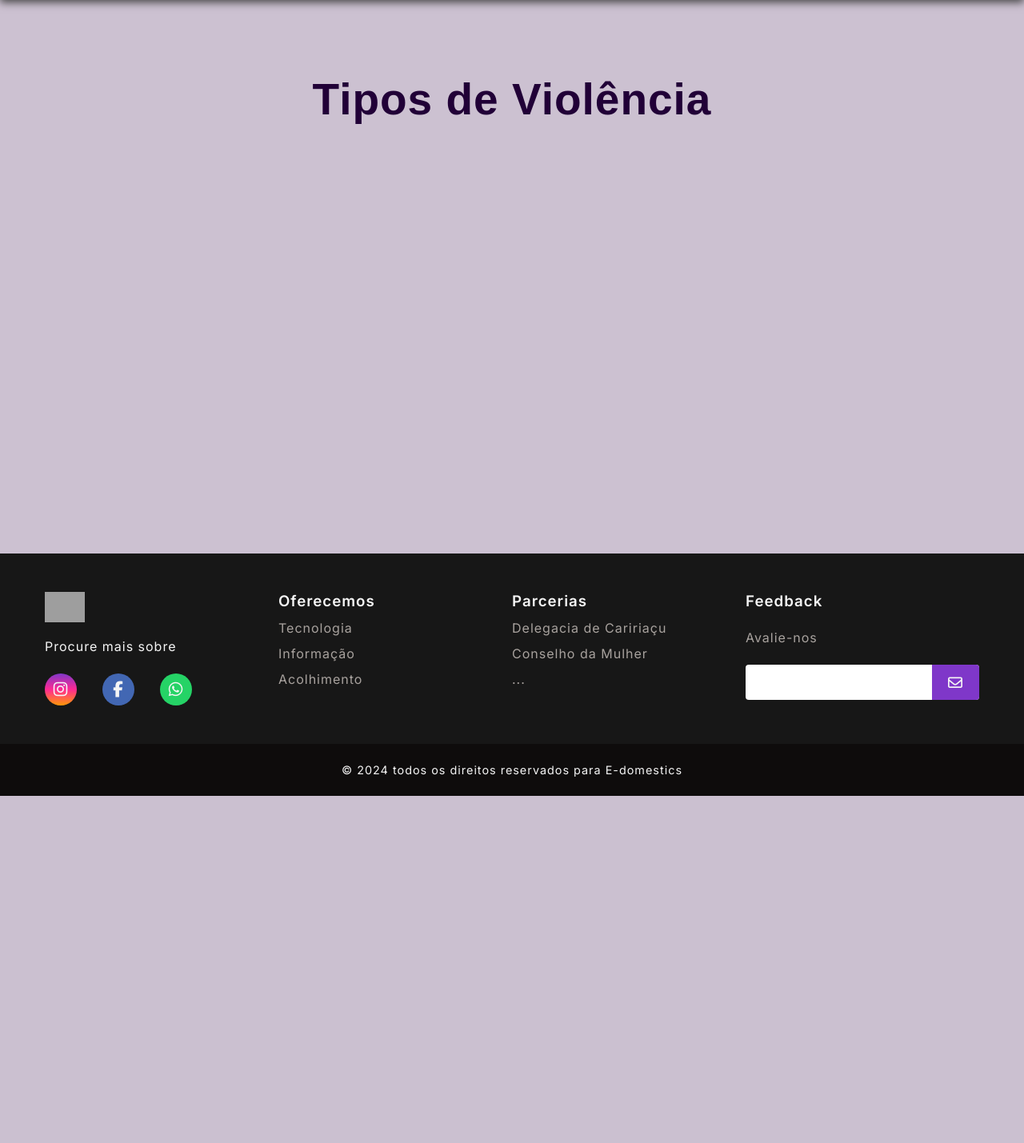
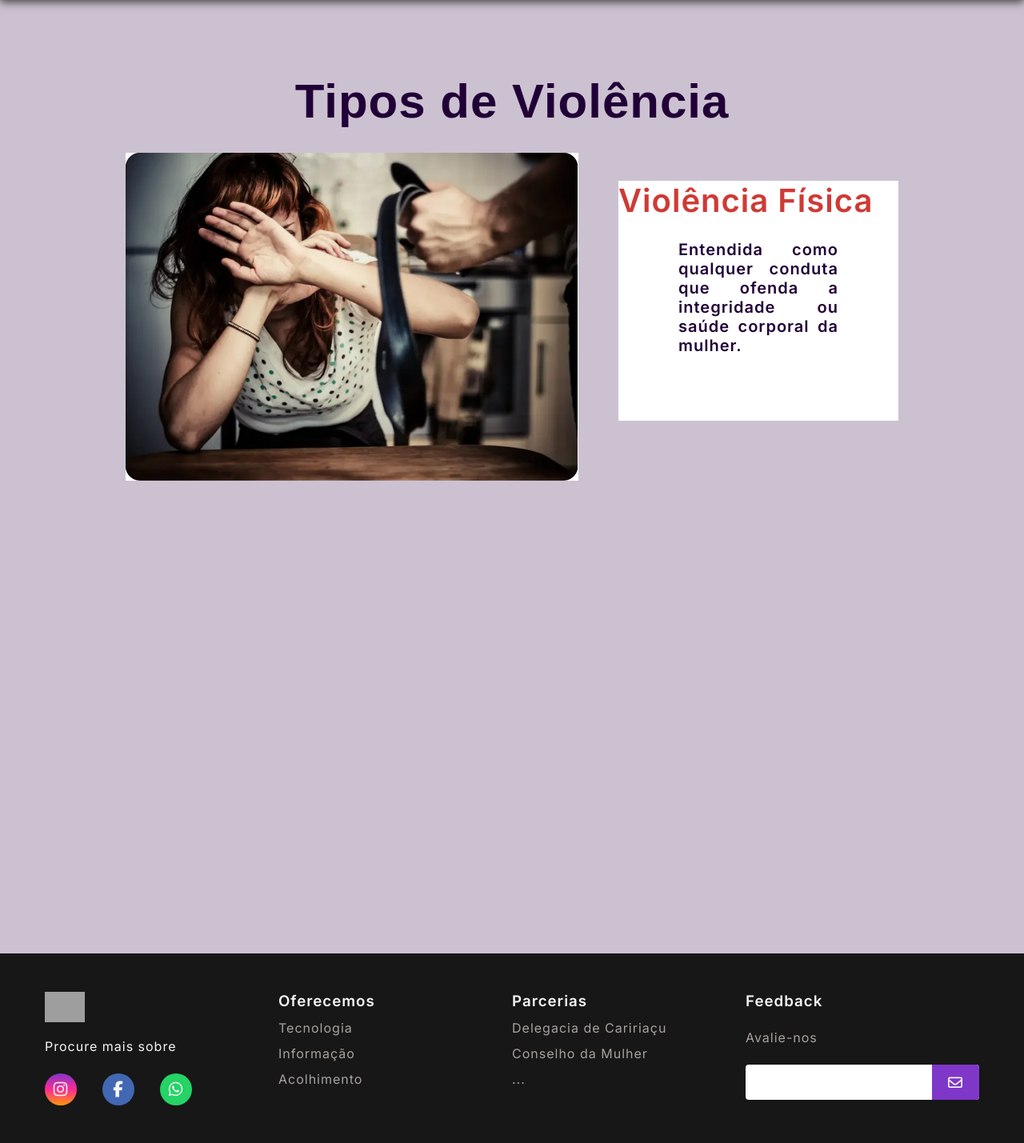
Before and after one commit to CrislainyMartins/desenvolvimento, a PHP site: page /infor2.html in a window 1280 px wide. Shown: the part 108-1537 px from the top of the page at 80% size. Before the commit the page ends 1103 px from the top, so only its background shows below. Run offline with PHP 8.4, Linux system fonts and the light colour scheme; some libraries are stand-ins or nearby versions; some web fonts are replaced; grey boxes are pictures that could not be loaded.

Commit message:
25/02/25 v3

```diff
--- a/infor2.css
+++ b/infor2.css
@@ -278,7 +278,7 @@ body {
     /*fim menus*/
 
 .geral{
-    height: 500px;
+    height: 1000px;
     margin-bottom: 100px;
     margin-top: 200px;
 
@@ -293,6 +293,43 @@ body {
 .titlle h1{
     font-family:fantasy;
     color: #210037;
-    font-size: 55px;
+    font-size: 60px;
 
 }
+
+
+
+.conteudo1{
+  display: flex;
+  justify-content: center;
+  margin-top: 30px;
+
+
+}
+
+.d1{
+  width: 350px;
+  height: 300px;
+  margin-left: 50px;
+  background-color: white;
+  margin-top: 35px;
+}
+
+.d1 h2{
+  color: #CF3A35;
+  font-size: 40px;
+  font-weight: bolder;
+}
+
+.d1 p{
+  color: #210037;
+  width: 200px;
+  height: 100px;
+  text-align: justify;
+  font-weight: bolder;
+   margin: 0 auto;
+   font-size: 20px;
+   margin-top: 25px;
+
+
+}
--- a/infor2.html
+++ b/infor2.html
@@ -90,7 +90,15 @@
 
       </div>
 
+
 <!--inicio das informações, infor 1-->
+  <div class="conteudo1">
+    <img src="imgs/violencia.fisica.png">
+    <div class="d1">
+        <h2>Violência Física</h2>
+        <p>Entendida como qualquer conduta que ofenda a integridade ou saúde corporal da mulher.</p>
+    </div>
+  </div>
 
 
 
```
Also changed, not shown: imgs/elemento.png (added), imgs/sombra.png (added), imgs/violencia.fisica.png (added), imgs/violenciafisica.png (deleted).
